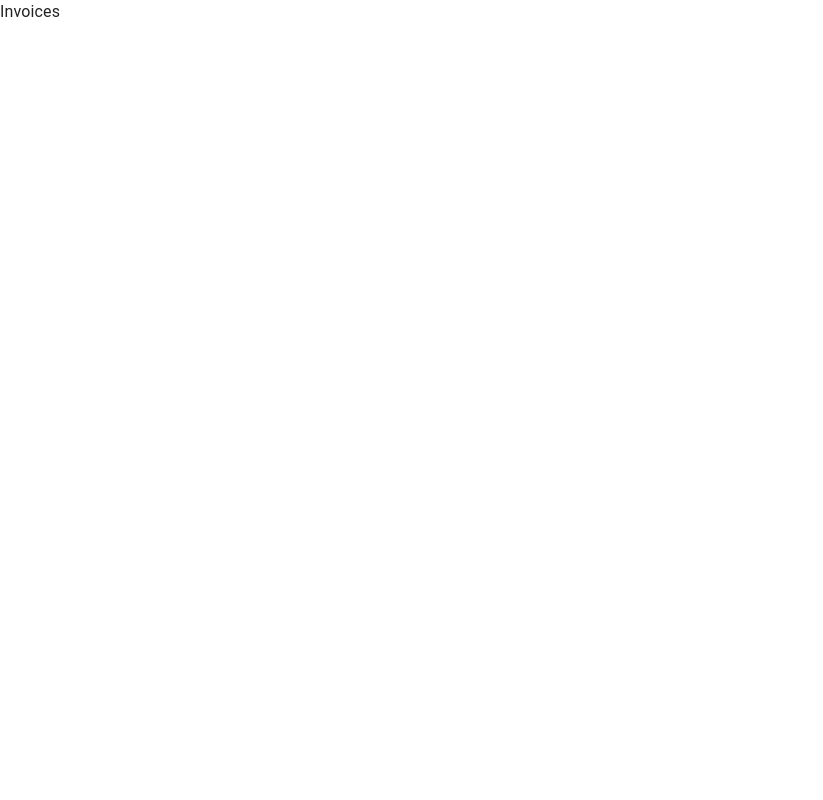
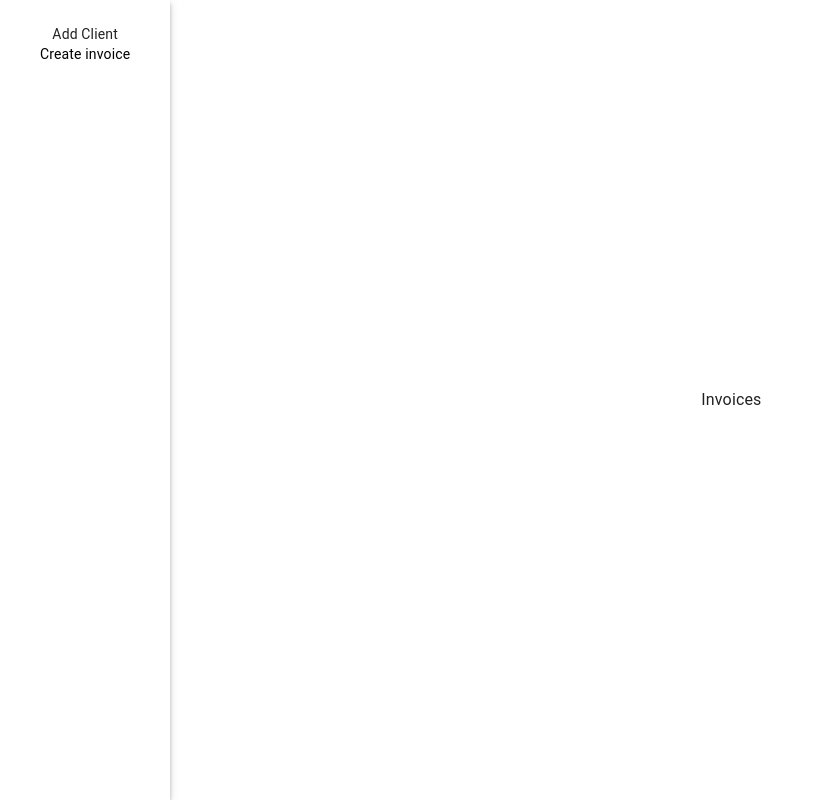
Before and after one commit to mr-developer01/invoice-gen, a React (Vite) app: page /invoices in a window 1280 px wide. Shown: the whole page, without its empty margins (0-823 px from the left). Built offline with nearby package versions, Linux system fonts and the light colour scheme.

Commit message:
feat: add sidebar

```diff
--- a/src/components/pages/LandingPage.tsx
+++ b/src/components/pages/LandingPage.tsx
@@ -14,7 +14,11 @@ const LandingPage = () => {
     dispatch(addInvoices(invoiceData));
   }, [dispatch]);
 
-  return <div>LandingPage</div>;
+  return (
+    <>
+      <h1>Landing Page</h1>
+    </>
+  );
 };
 
 export default LandingPage;
--- a/src/components/router/Layout.tsx
+++ b/src/components/router/Layout.tsx
@@ -1,10 +1,19 @@
 import { BrowserRouter } from "react-router";
 import Navigate from "./routes";
+import { Box } from "@mui/material";
+import TemporaryDrawer from "../../ui/TemporaryDrawer";
 
 const Layout = () => {
   return (
     <BrowserRouter>
-      <Navigate />
+      <Box sx={{ minHeight: "100vh", display: "flex" }}>
+        <Box sx={{flex: 1}}>
+          <TemporaryDrawer />
+        </Box>
+        <Box sx={{flex: 6, display: 'flex', alignItems: 'center', justifyContent: 'center'}}>
+          <Navigate />
+        </Box>
+      </Box>
     </BrowserRouter>
   );
 };
--- a/src/store/slices/invoiceSlice.ts
+++ b/src/store/slices/invoiceSlice.ts
@@ -29,7 +29,7 @@ export const invoiceSlice = createSlice({
   initialState,
   reducers: {
     addInvoices: (state, action: PayloadAction<Invoice[]>) =>
-      (state = [...action.payload]),
+      (state = action.payload),
   },
 });
 
--- /dev/null
+++ b/src/ui/TemporaryDrawer.tsx
@@ -0,0 +1,31 @@
+import * as React from "react";
+import Drawer from "@mui/material/Drawer";
+import { Stack, Typography } from "@mui/material";
+import { Link } from "react-router";
+
+export default function TemporaryDrawer() {
+  const [open] = React.useState(true);
+
+  return (
+    <div>
+      <Drawer open={open} hideBackdrop elevation={4}>
+        <Stack direction={"column"} sx={{ px: 5, py: 3, alignItems: 'center' }}>
+          <Typography
+            variant="body2"
+            sx={{ textDecoration: "none", cursor: 'pointer' }}
+          >
+            Add Client
+          </Typography>
+          <Typography
+            variant="body2"
+            component={Link}
+            to={"/invoices"}
+            sx={{ textDecoration: "none", color: 'black' }}
+          >
+            Create invoice
+          </Typography>
+        </Stack>
+      </Drawer>
+    </div>
+  );
+}
```
